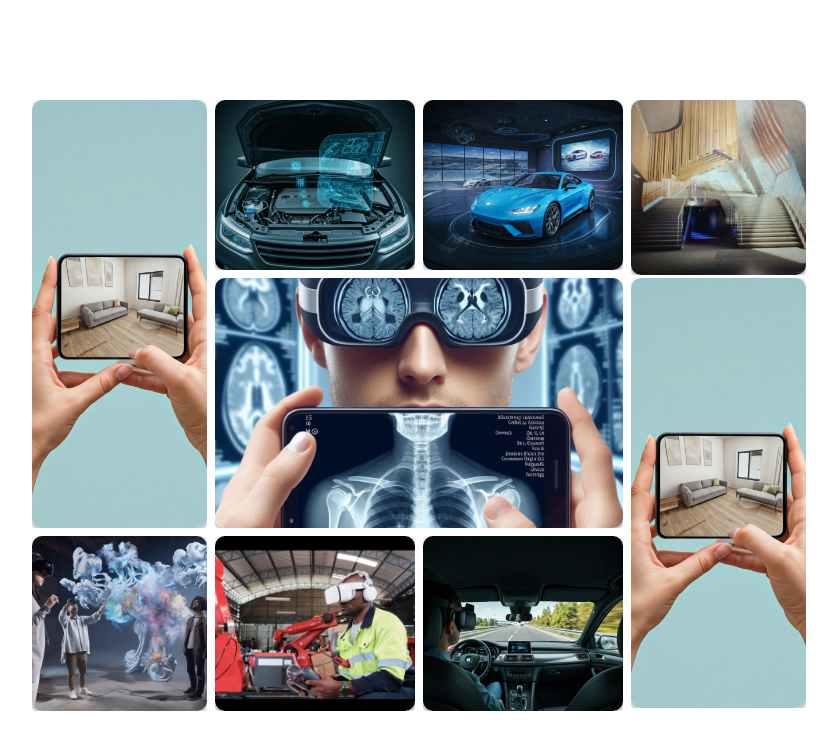
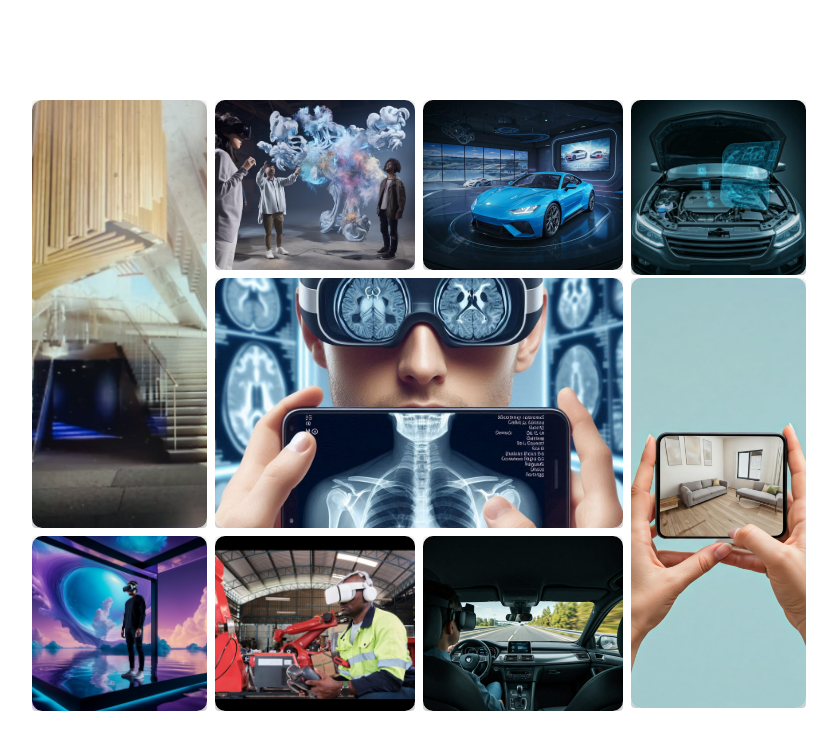
Before and after one commit to Gopiraj2306/react-task, a React (Create React App) app: page / in a window 1280 px wide. Shown: the top 750 px of the page, without its empty margins (221-1058 px from the left). Built offline with nearby package versions, Linux system fonts and the light colour scheme.

Commit message:
add the images

```diff
--- a/src/ImageRotator.jsx
+++ b/src/ImageRotator.jsx
@@ -10,16 +10,16 @@ const edTech = [
   './assests/img2.jpg',
 ]
 const bfsi = [
-  './assests/img4.jpg'
+  './assests/img8.jpg'
 ]
 const healthCare = [
-  './assests/img3.jpg'
+  './assests/img5.jpg'
 ]
 const manufacturing = [
   './assests/img4.jpg'
 ]
 const retail = [
-  './assests/img5.jpg'
+  './assests/img9.jpg'
 ]
 const construction = [
   './assests/img6.jpg'
@@ -29,7 +29,7 @@ const tourism= [
 ]
 
 const autoMotive = [
-  './assests/img8.jpg'
+  './assests/img3.jpg'
 ]
 
 const ImageStackLayout = () => {
```
Also changed, not shown: public/assests/img9.jpg (added).
